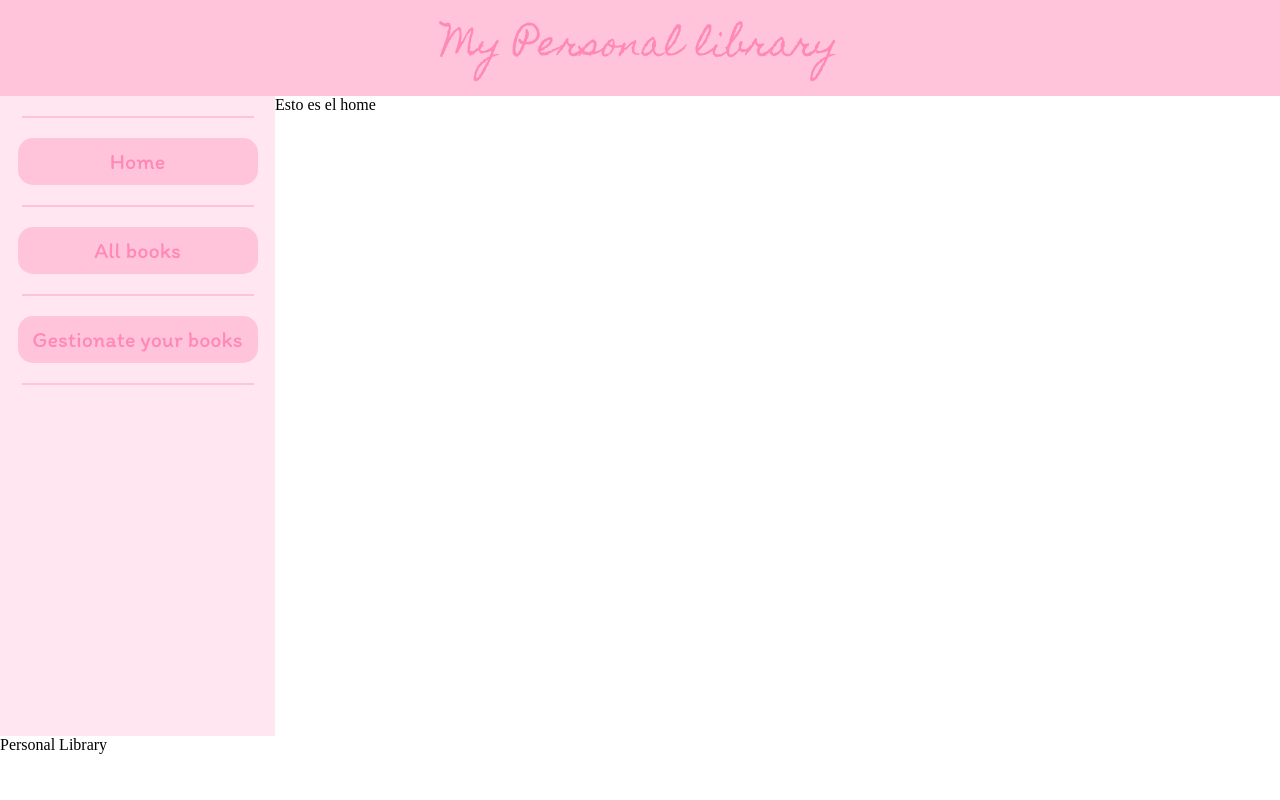
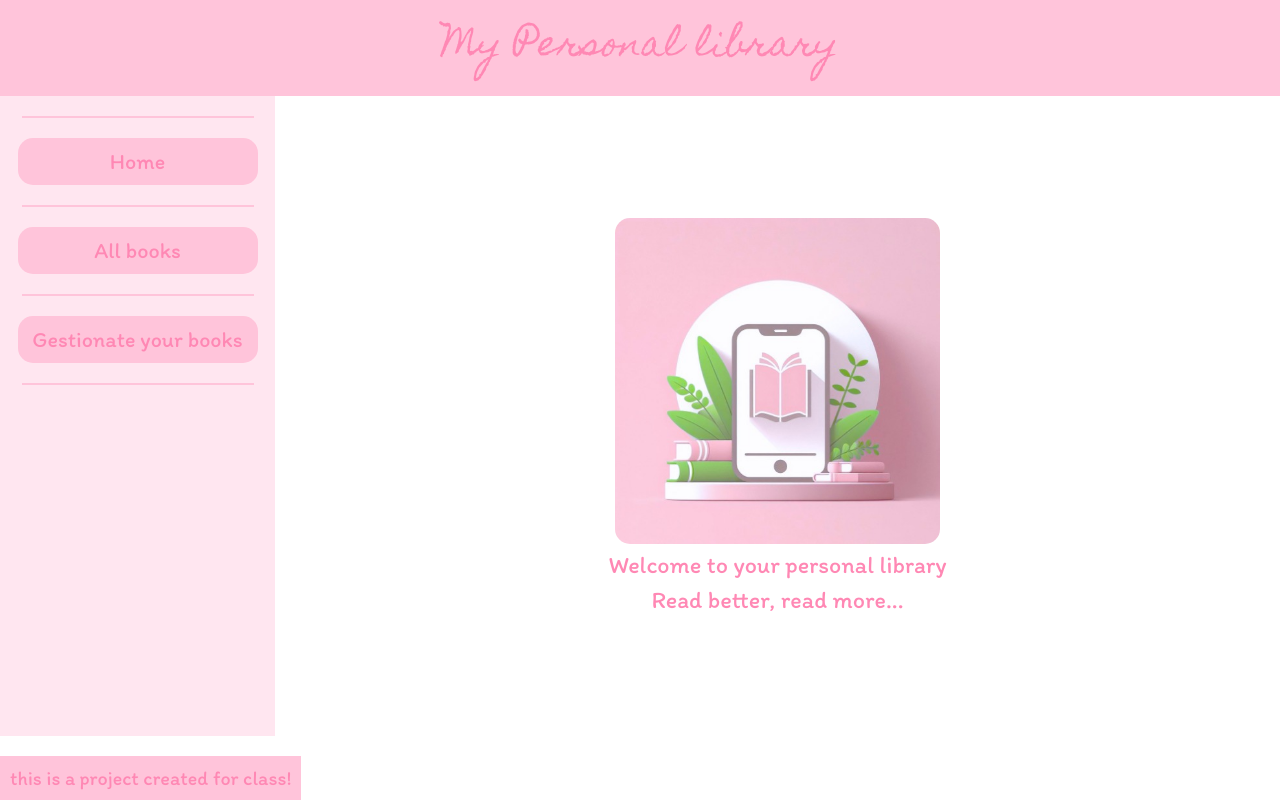
Before and after one commit to MAngelesGB/CRUD_BibliotecaPersonal, a plain HTML site: page index.html in a window 1280 px wide. Drawn offline with Linux system fonts and the light colour scheme.

Commit message:
added home section and beginning of footer

```diff
--- a/css/styles.css
+++ b/css/styles.css
@@ -42,6 +42,18 @@ h2{
     color: #FF88B4;
     text-align: center;
 }
+
+/* added a h3 for the slogan and the name --- Cecilia */
+
+h3{
+    margin-top: 6px;
+    font-family: "Itim", cursive;
+    font-weight: 400;
+    font-style: normal;
+    font-size: 24px;
+    color: #FF88B4;
+    text-align: center;
+  }
 
 nav{
     display: flex;
@@ -91,6 +103,32 @@ nav ul li a{
     font-weight: 400;
     font-style: normal;
 
+}
+
+/* -------------------- home --------------------*/
+
+/* added home-section class for the centered div --- Cecilia */
+
+.home-section{
+    margin: auto;
+    display: flex;
+    flex-direction: column;
+    justify-content: center;
+    align-items: center;
+    border-radius: 15px;
+    height: 100%;
+    width: 90%;
+}
+
+/* added home-logo class for the centered image --- Cecilia */
+
+.home-section .home-logo {
+    display: flex;
+    margin-left: auto;
+    margin-right: auto;
+    height: 51%;
+    border-radius: 15px;
+    object-fit: contain;
 }
 
 /* -------------------- gestionate books --------------------*/
@@ -205,3 +243,20 @@ nav ul li a{
     margin-left: 15px;
     cursor: pointer;
 }
+
+/* added footer style ---Cecilia */
+/* there's a problem with it */
+
+footer{
+    display: flex;
+    background-color: #FFC4DA;
+    font-size: 20px;
+    padding: 10px;
+    text-align: center;
+    font-family: "Itim", cursive;
+    font-weight: 400;
+    font-style: normal;
+    color: #FF88B4;
+    position: absolute;
+    bottom: 0;
+}
--- a/index.html
+++ b/index.html
@@ -32,8 +32,15 @@
         </ul>
       </nav>
 
+<!-- added the home section's content Status: finished --- Cecilia -->
+<!-- PD: I added the icon too --- Cecilia -->
+
         <section id = "home">
-          <p>Esto es el home</p>
+            <div class="home-section">
+                <img src="./sources/crudElements/icon.jpeg" alt="logo del home" class="home-logo">
+                <h3>Welcome to your personal library</h3>
+                <h3>Read better, read more...</h3>
+            </div>
         </section>
 
         <section id = "all-books">
@@ -88,8 +95,9 @@
         </section>
     </main>
 
+    <!-- began footer's section Status: not finished --- Cecilia -->
     <footer>
-      <p>Personal Library</p>
+      <p>this is a project created for class!</p>
     </footer>
     <script src="./js/app.js"></script>
   </body>
```
Also changed, not shown: sources/crudElements/icon.jpeg (added).
